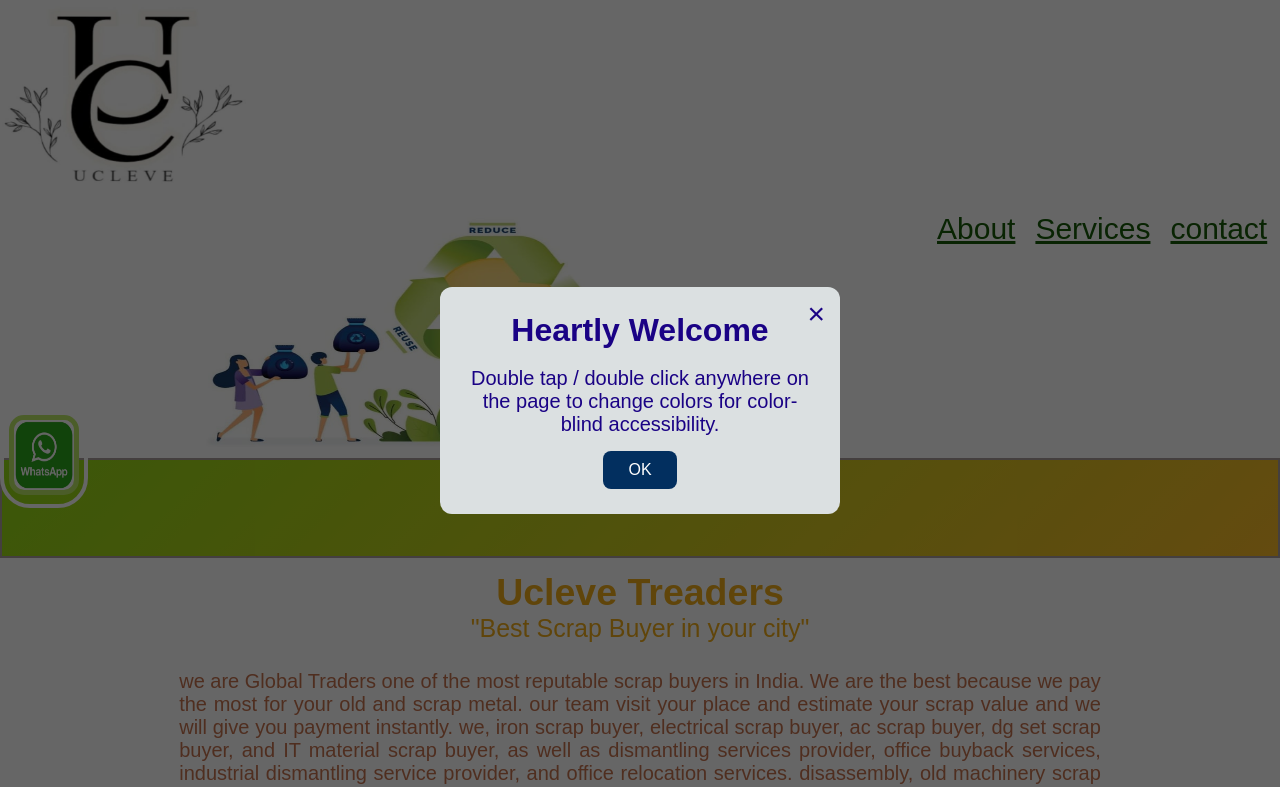
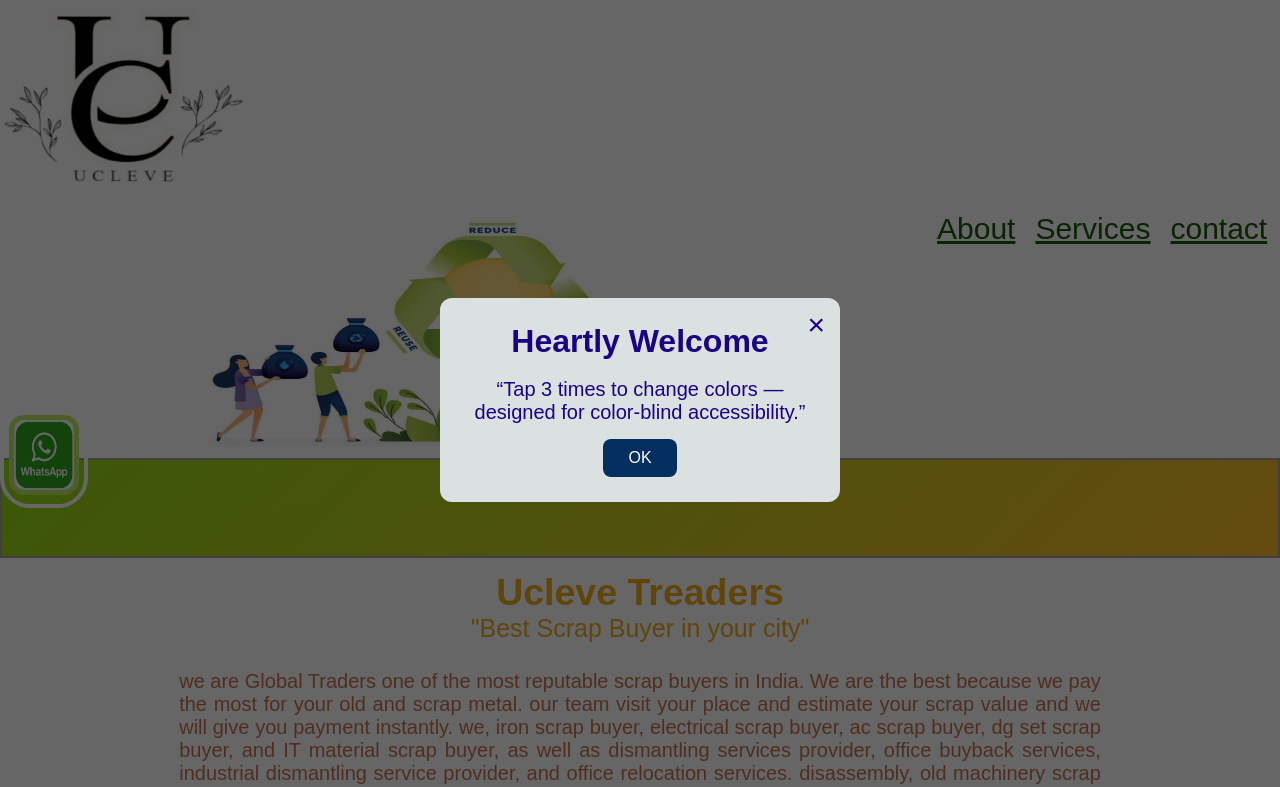
Before and after one commit to Anuj-789/last, a plain HTML site: page index.html in a window 1280 px wide. Shown: the top 787 px of the page. Drawn offline with Linux system fonts and the light colour scheme.

Commit message:
changing design for welcome tab

```diff
--- a/index.html
+++ b/index.html
@@ -867,7 +867,7 @@
         <div id="welcomeModalContent">
             <span id="closeBtn">&times;</span>
             <h1>Heartly Welcome</h1><br>
-            <p style="font-size: 20px;" >Double tap / double click anywhere on the page to change colors for color-blind accessibility.</p>
+            <p style="font-size: 20px;"> “Tap 3 times to change colors — designed for color-blind accessibility.” </p>
             <button id="continueBtn">OK</button>
         </div>
     </div>
@@ -1087,4 +1087,5 @@
 
 </body>
 
+
 </html>
```
